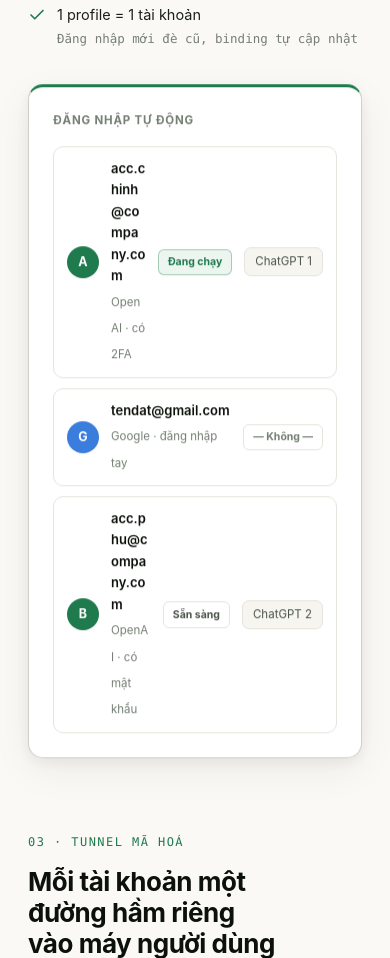
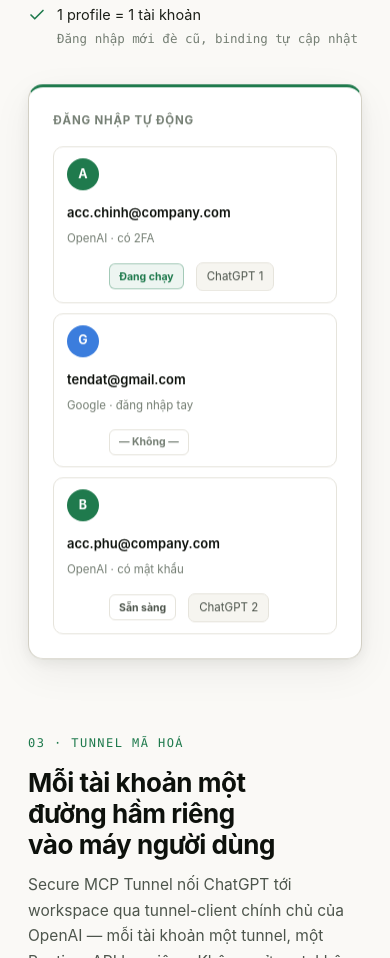
Before and after one commit to dat-hoangnguyentuandat/coworker, a plain HTML site: page coworker-web/index.html in a window 390 px wide. Shown: the part 3196-4154 px from the top of the page. Drawn offline with Linux system fonts and the light colour scheme; animation ran at ten frames a second.

Commit message:
fix(web): prevent mobile account rows from collapsing

```diff
--- a/coworker-web/assets/css/anim.css
+++ b/coworker-web/assets/css/anim.css
@@ -154,10 +154,15 @@
 /* ── Mobile: mock rows must not overflow ────────────────── */
 
 @media (max-width: 640px) {
-.va-row { max-width: 100%; }
+.va-row { max-width: 100%; flex-wrap: wrap; }
 .va-row .va-info { min-width: 0; }
+.va-row .va-info { flex: 1 1 calc(100% - 42px); }
 .va-row .va-info b, .va-row .va-info span { overflow-wrap: anywhere; }
-.va-tag { flex-shrink: 0; }
+.va-tag { flex-shrink: 0; margin-left: 42px; }
+}
+
+@media (max-width: 360px) {
+  .va-row .va-profile { margin-left: 42px; }
 }
 
 /* Section-level motion: the page should feel alive below the hero too. */
```
